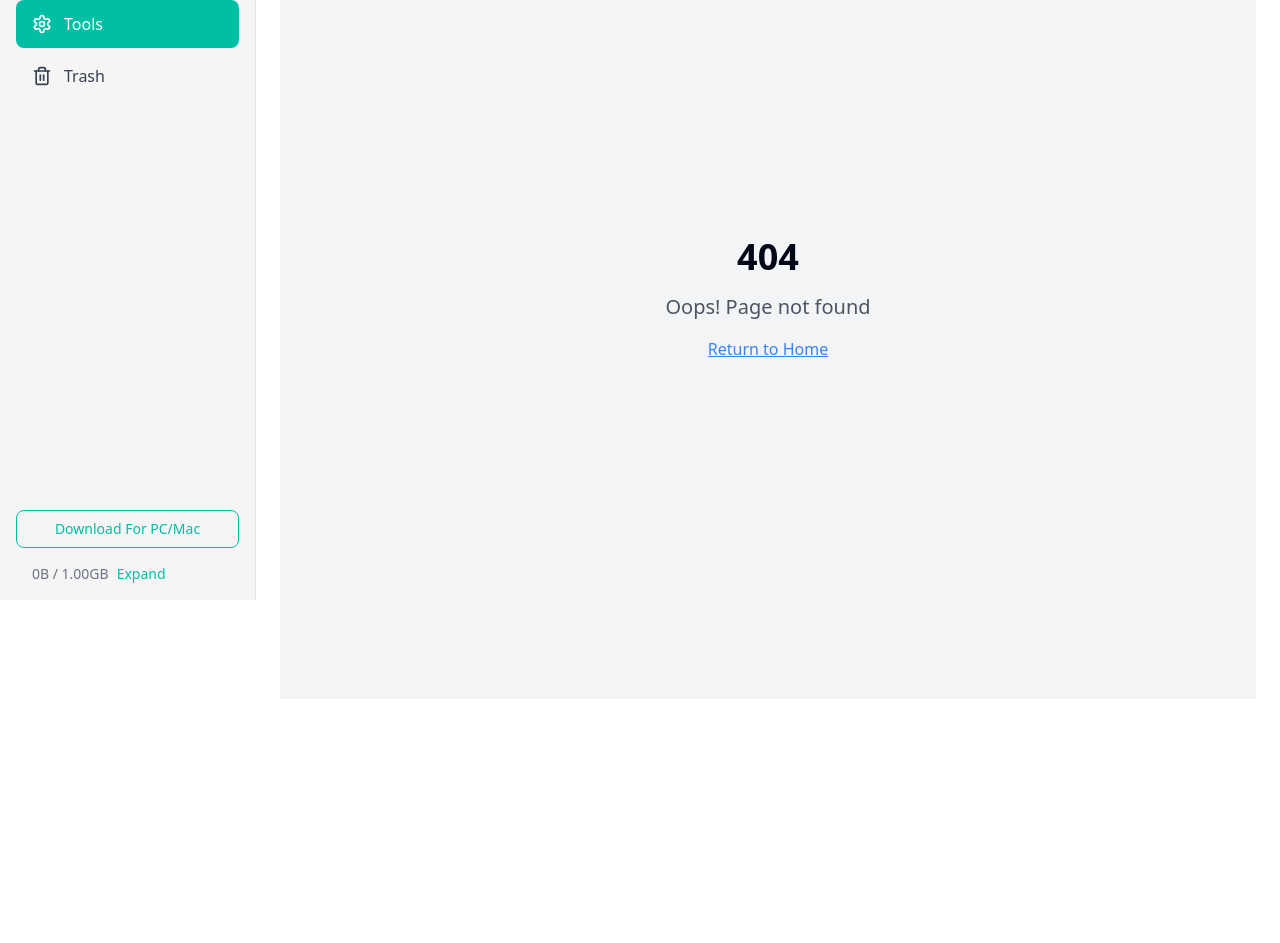
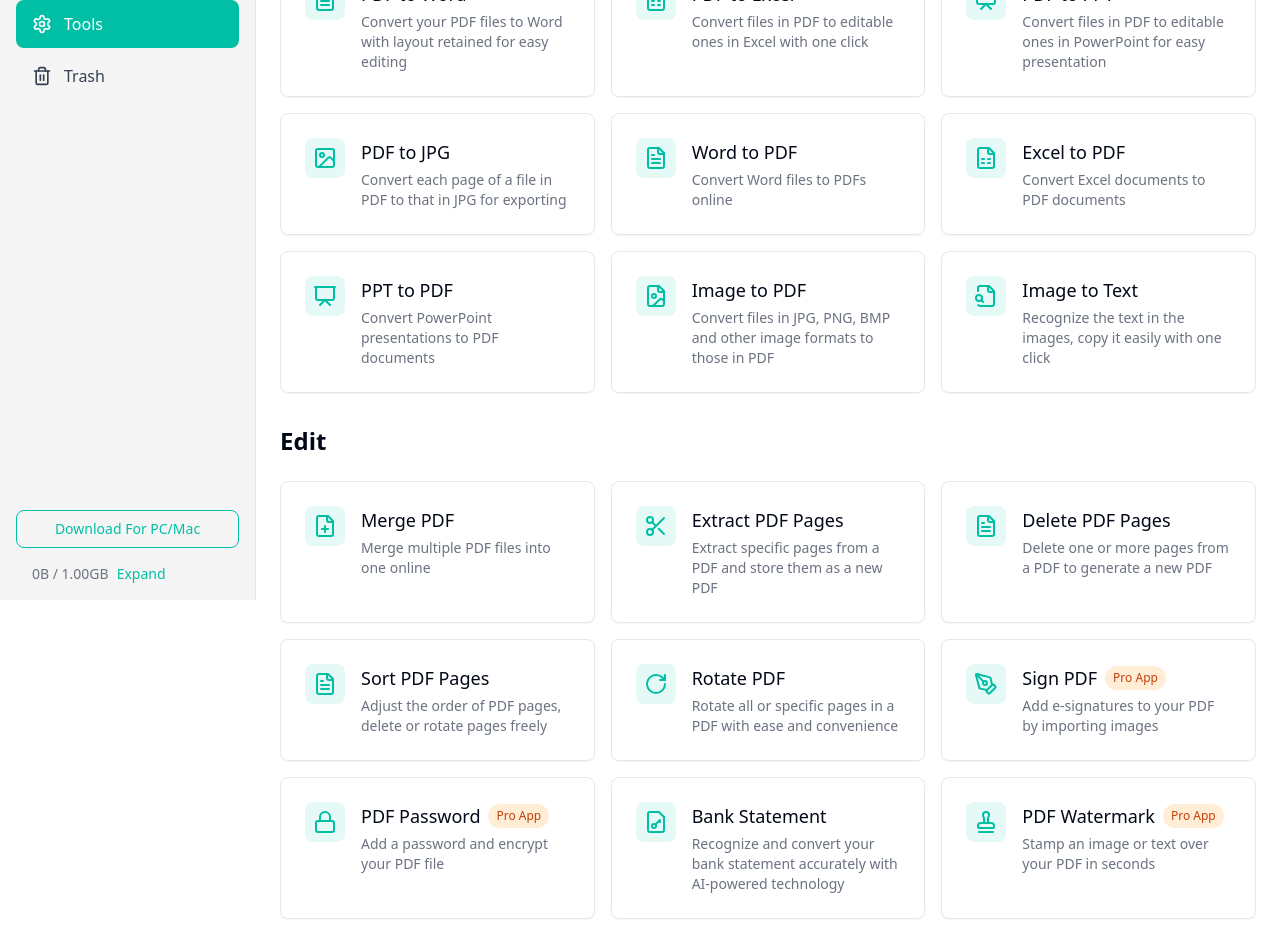
Before and after one commit to Sanjokgc/cam-scanner-replica-ui, a React (Vite) app: page /tools in a window 1280 px wide. Before the commit this address had no page. Shown: the part 200-1143 px from the top of the page. Before the commit the page ends 923 px from the top, so only its background shows below. Built offline with nearby package versions, Linux system fonts and the light colour scheme.

Commit message:
feat: Add UI for tools section
Adds the UI for the tools section with hover effects.

```diff
--- a/src/App.tsx
+++ b/src/App.tsx
@@ -6,6 +6,7 @@ import { Toaster as Sonner } from "@/components/ui/sonner";
 import { TooltipProvider } from "@/components/ui/tooltip";
 import Layout from "./components/Layout";
 import Index from "./pages/Index";
+import Tools from "./pages/Tools";
 import NotFound from "./pages/NotFound";
 
 const queryClient = new QueryClient();
@@ -19,6 +20,7 @@ const App = () => (
         <Layout>
           <Routes>
             <Route path="/" element={<Index />} />
+            <Route path="/tools" element={<Tools />} />
             <Route path="*" element={<NotFound />} />
           </Routes>
         </Layout>
--- /dev/null
+++ b/src/pages/Tools.tsx
@@ -0,0 +1,162 @@
+
+import {
+  FileText, FileSpreadsheet, Presentation, Image as ImageIcon,
+  FilePlus, Lock, FileKey, FileSearch, Scissors, RotateCw,
+  PenTool, FileImage, Stamp
+} from "lucide-react";
+import { Card } from "@/components/ui/card";
+
+interface Tool {
+  icon: any;
+  label: string;
+  description: string;
+  isProFeature?: boolean;
+}
+
+const ToolCard = ({ icon: Icon, label, description, isProFeature }: Tool) => (
+  <Card className="group relative overflow-hidden transition-all duration-300 hover:shadow-lg hover:scale-105">
+    <button className="w-full text-left p-6 transition-colors hover:bg-gray-50">
+      <div className="flex items-start gap-4">
+        <div className="p-2 rounded-lg bg-primary/10 group-hover:bg-primary/20 transition-colors">
+          <Icon size={24} className="text-primary" />
+        </div>
+        <div>
+          <div className="flex items-center gap-2">
+            <h3 className="font-medium text-lg">{label}</h3>
+            {isProFeature && (
+              <span className="px-2 py-1 text-xs font-medium text-orange-700 bg-orange-100 rounded-full">
+                Pro App
+              </span>
+            )}
+          </div>
+          <p className="text-sm text-gray-500 mt-1">{description}</p>
+        </div>
+      </div>
+    </button>
+  </Card>
+);
+
+const Tools = () => {
+  const convertTools: Tool[] = [
+    {
+      icon: FileText,
+      label: "PDF to Word",
+      description: "Convert your PDF files to Word with layout retained for easy editing"
+    },
+    {
+      icon: FileSpreadsheet,
+      label: "PDF to Excel",
+      description: "Convert files in PDF to editable ones in Excel with one click"
+    },
+    {
+      icon: Presentation,
+      label: "PDF to PPT",
+      description: "Convert files in PDF to editable ones in PowerPoint for easy presentation"
+    },
+    {
+      icon: ImageIcon,
+      label: "PDF to JPG",
+      description: "Convert each page of a file in PDF to that in JPG for exporting"
+    },
+    {
+      icon: FileText,
+      label: "Word to PDF",
+      description: "Convert Word files to PDFs online"
+    },
+    {
+      icon: FileSpreadsheet,
+      label: "Excel to PDF",
+      description: "Convert Excel documents to PDF documents"
+    },
+    {
+      icon: Presentation,
+      label: "PPT to PDF",
+      description: "Convert PowerPoint presentations to PDF documents"
+    },
+    {
+      icon: FileImage,
+      label: "Image to PDF",
+      description: "Convert files in JPG, PNG, BMP and other image formats to those in PDF"
+    },
+    {
+      icon: FileSearch,
+      label: "Image to Text",
+      description: "Recognize the text in the images, copy it easily with one click"
+    }
+  ];
+
+  const editTools: Tool[] = [
+    {
+      icon: FilePlus,
+      label: "Merge PDF",
+      description: "Merge multiple PDF files into one online"
+    },
+    {
+      icon: Scissors,
+      label: "Extract PDF Pages",
+      description: "Extract specific pages from a PDF and store them as a new PDF"
+    },
+    {
+      icon: FileText,
+      label: "Delete PDF Pages",
+      description: "Delete one or more pages from a PDF to generate a new PDF"
+    },
+    {
+      icon: FileText,
+      label: "Sort PDF Pages",
+      description: "Adjust the order of PDF pages, delete or rotate pages freely"
+    },
+    {
+      icon: RotateCw,
+      label: "Rotate PDF",
+      description: "Rotate all or specific pages in a PDF with ease and convenience"
+    },
+    {
+      icon: PenTool,
+      label: "Sign PDF",
+      description: "Add e-signatures to your PDF by importing images",
+      isProFeature: true
+    },
+    {
+      icon: Lock,
+      label: "PDF Password",
+      description: "Add a password and encrypt your PDF file",
+      isProFeature: true
+    },
+    {
+      icon: FileKey,
+      label: "Bank Statement",
+      description: "Recognize and convert your bank statement accurately with AI-powered technology"
+    },
+    {
+      icon: Stamp,
+      label: "PDF Watermark",
+      description: "Stamp an image or text over your PDF in seconds",
+      isProFeature: true
+    }
+  ];
+
+  return (
+    <div className="space-y-8">
+      <section>
+        <h2 className="text-2xl font-semibold mb-6">Convert</h2>
+        <div className="grid grid-cols-1 md:grid-cols-2 lg:grid-cols-3 gap-4">
+          {convertTools.map((tool) => (
+            <ToolCard key={tool.label} {...tool} />
+          ))}
+        </div>
+      </section>
+
+      <section>
+        <h2 className="text-2xl font-semibold mb-6">Edit</h2>
+        <div className="grid grid-cols-1 md:grid-cols-2 lg:grid-cols-3 gap-4">
+          {editTools.map((tool) => (
+            <ToolCard key={tool.label} {...tool} />
+          ))}
+        </div>
+      </section>
+    </div>
+  );
+};
+
+export default Tools;
```
